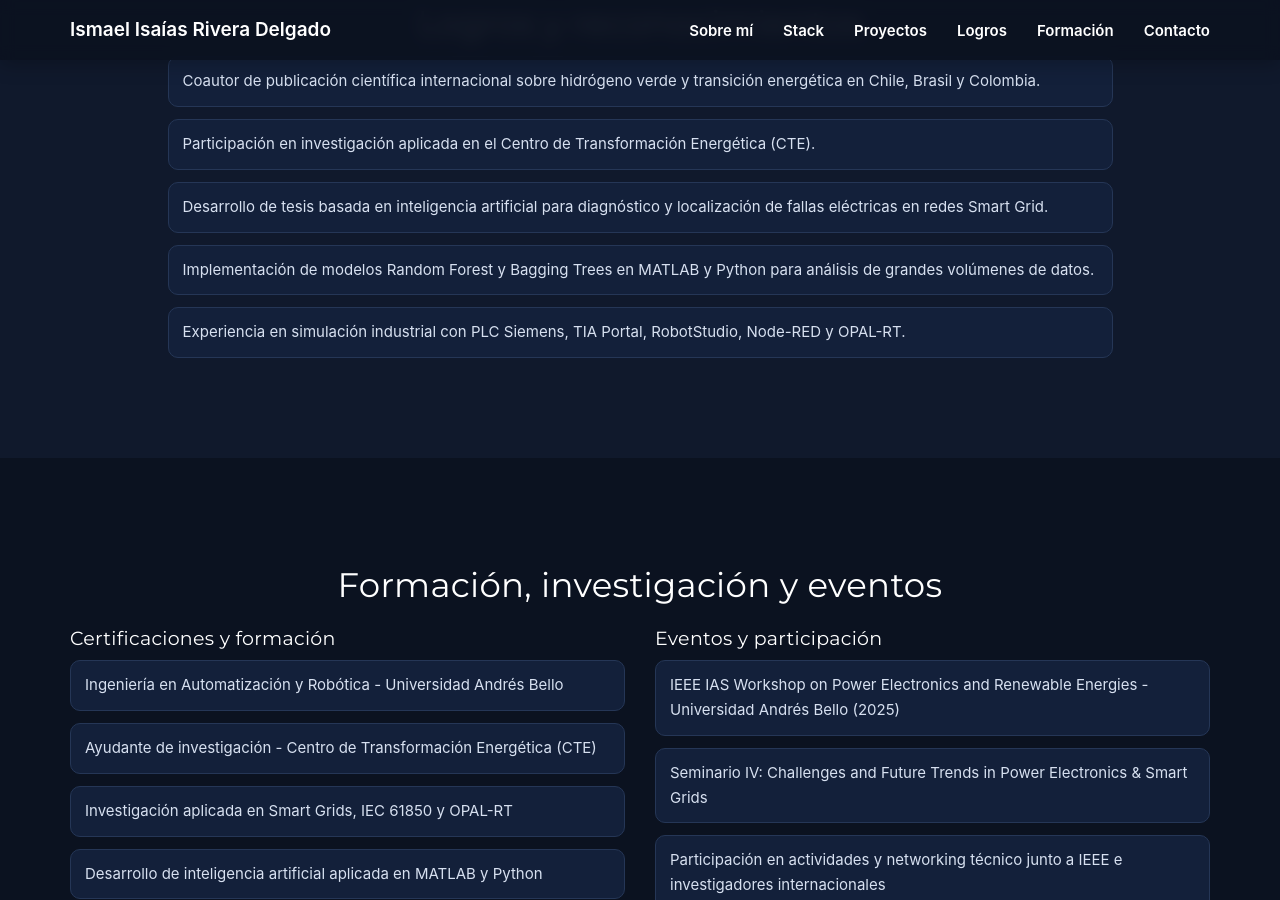
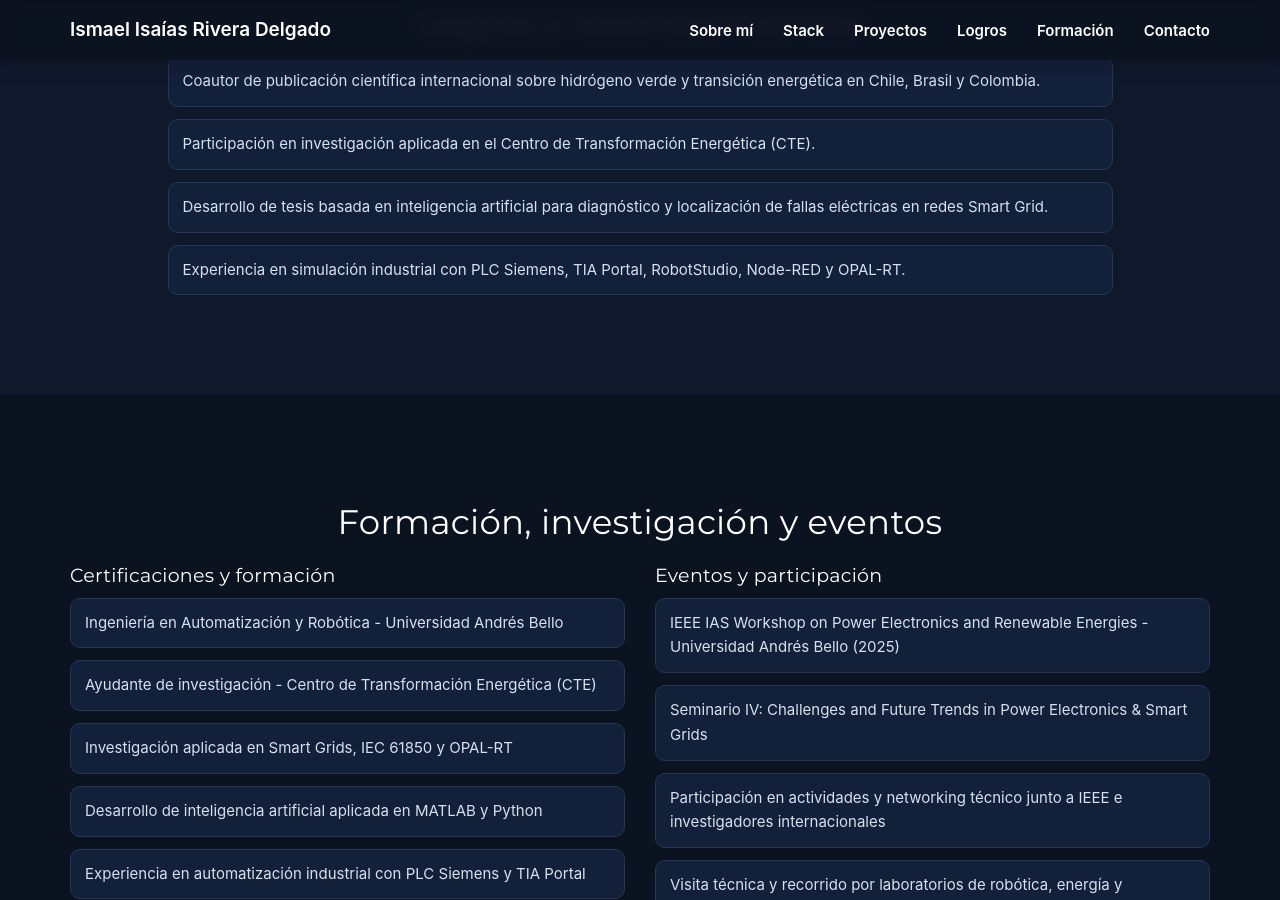
Before and after one commit to Ismaelrd21/ismaelrd21.github.io, a Jekyll site: the page built from index.html, in a window 1280 px wide and 900 px high, scrolled down 4850 px. Built offline with Jekyll 4.4.1, drawn with Linux system fonts in a browser that asks for light colours; nearby versions of some CDN libraries; library files that are not in the unit come from our copies.

Commit message:
Update home.yml

```diff
--- a/_data/home.yml
+++ b/_data/home.yml
@@ -90,7 +90,6 @@ achievements:
     - "Coautor de publicación científica internacional sobre hidrógeno verde y transición energética en Chile, Brasil y Colombia."
     - "Participación en investigación aplicada en el Centro de Transformación Energética (CTE)."
     - "Desarrollo de tesis basada en inteligencia artificial para diagnóstico y localización de fallas eléctricas en redes Smart Grid."
-    - "Implementación de modelos Random Forest y Bagging Trees en MATLAB y Python para análisis de grandes volúmenes de datos."
     - "Experiencia en simulación industrial con PLC Siemens, TIA Portal, RobotStudio, Node-RED y OPAL-RT."
 
 formation:
```
